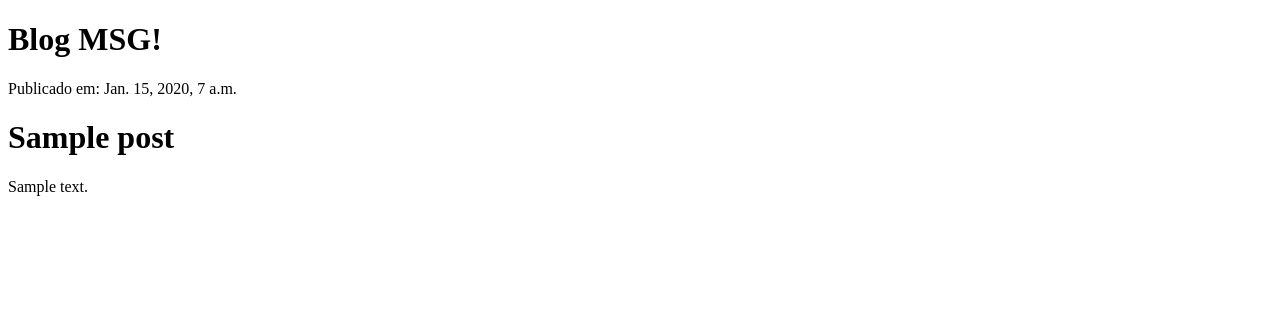
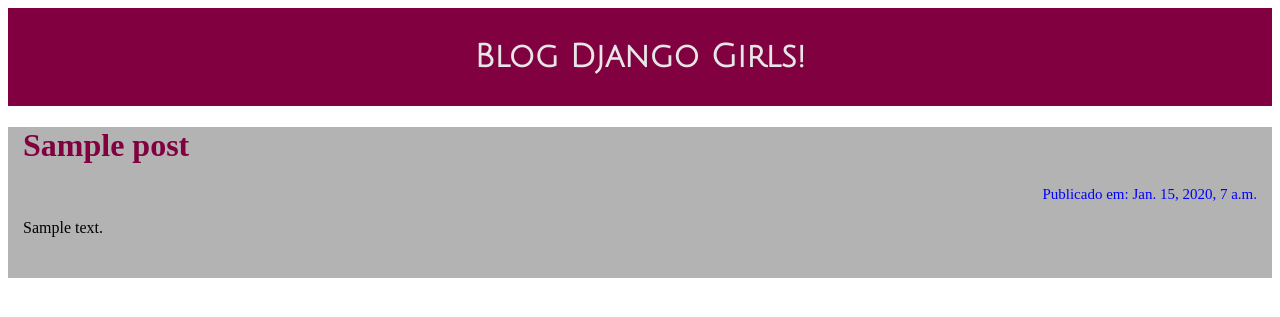
Before and after one commit to gomaaygo/blog, a Django app: template blog/templates/blog/post_list.html in a window 1280 px wide. Shown: the top 317 px of the page. Run offline with Django 3.2, Linux system fonts and the light colour scheme; the template is opened without the code that fills it: values that come from a table or form of the project are taken from there, others are empty; tables that the repository leaves empty hold one stand-in row (values such as "Sample post").

Commit message:
Estilizando o blog

```diff
--- a/blog/static/css/blog.css
+++ b/blog/static/css/blog.css
@@ -1,3 +1,38 @@
 h1 {
+	color: black;
+}
+
+.header {
+	background-color: #800040;
+	padding-bottom: 10px;
+	padding-top: 10px;
+	font-family: 'Julius Sans One', sans-serif;
+}
+
+.container {
+	padding-left: 15px;
+	padding-right: 15px;
+	padding-bottom: 25px;
+}
+
+.title-header {
+	color: #e6e6e6;
+}
+
+.post {
+	background-color: #b3b3b3;
+}
+
+.title-post {
+	color: #800040;
+}
+
+.date {
 	color: blue;
+	font-size: 15px;
+	text-align: right;
 }
+
+.text {
+	text-align: left;
+}
--- a/blog/templates/blog/post_list.html
+++ b/blog/templates/blog/post_list.html
@@ -1,17 +1,20 @@
 <!DOCTYPE html>
+{% load staticfiles %}
 <html>
 	<head>
 		<title></title>
+		<link rel="stylesheet" type="text/css" href="{% static 'css/blog.css' %}">
+		<link href="https://fonts.googleapis.com/css?family=Julius+Sans+One&display=swap" rel="stylesheet">
 	</head>
 	<body>
-		<div>
-			<h1>Blog MSG!</h1>
+		<div class="header">
+			<center><h1 class="title-header">Blog Django Girls!</h1></center>
 		</div>
 		{% for post in posts %}
-			<div>
-				<p>Publicado em: {{ post.publish_date }}</p>
-				<h1>{{ post.title }}</h1>
-				<p>{{ post.text|linebreaksbr }}</p>
+			<div class="container post">
+				<h1 class="title-post">{{ post.title }}</h1>
+				<p class="date">Publicado em: {{ post.publish_date }}</p>
+				<p class="text">{{ post.text|linebreaksbr }}</p>
 			</div>
 		{% endfor %}
 	</body>
```
